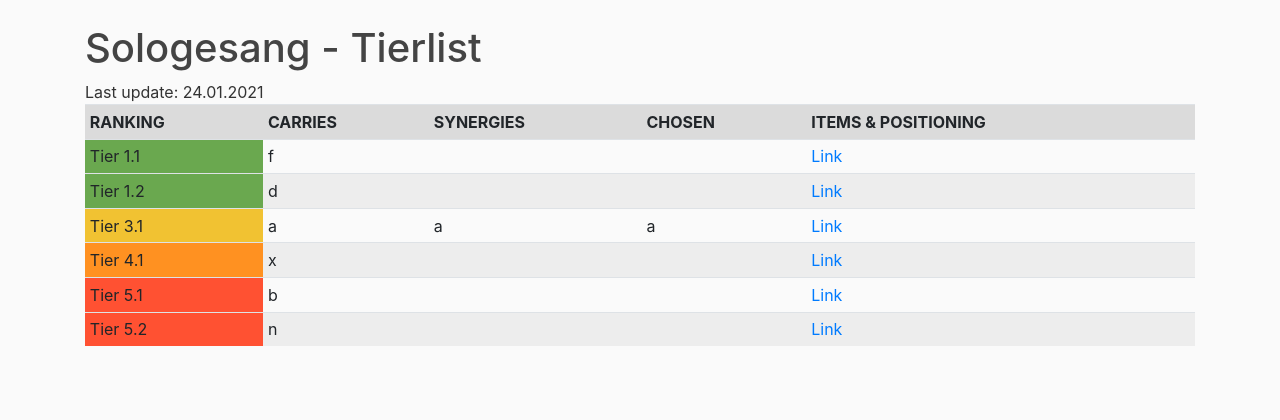
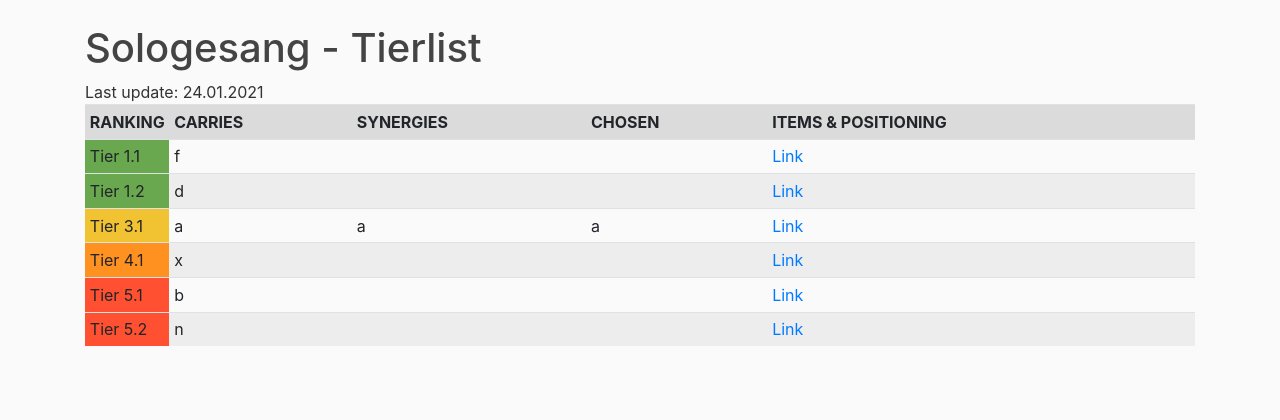
Before and after one commit to Kahitar/TFTTierlist, a Flask app: page / in a window 1280 px wide. Shown: the part 56-476 px from the top of the page. Run offline with Flask 2, Linux system fonts and the light colour scheme; data comes from the database, SQL or seed files in the repository; some libraries are stand-ins or nearby versions.

Commit message:
Fixed width for first column

```diff
--- a/tierlist/templates/tierlist.html
+++ b/tierlist/templates/tierlist.html
@@ -5,7 +5,7 @@
     <table class="table table-hover table-striped table-sm">
     <tbody>
         <tr class="table-active">
-            <th>RANKING</th>
+            <th style="width: 50px">RANKING</th>
             <th>CARRIES</th>
             <th>SYNERGIES</th>
             <th>CHOSEN</th>
```
